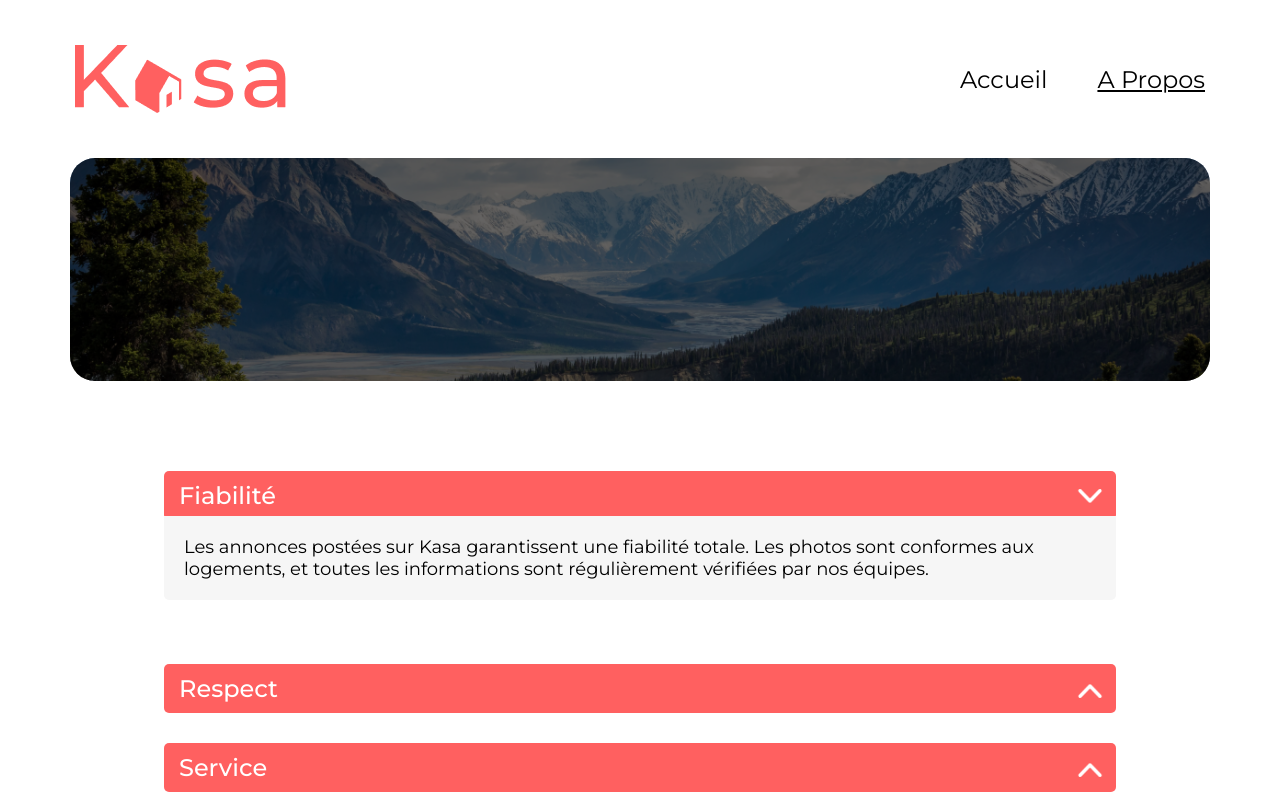
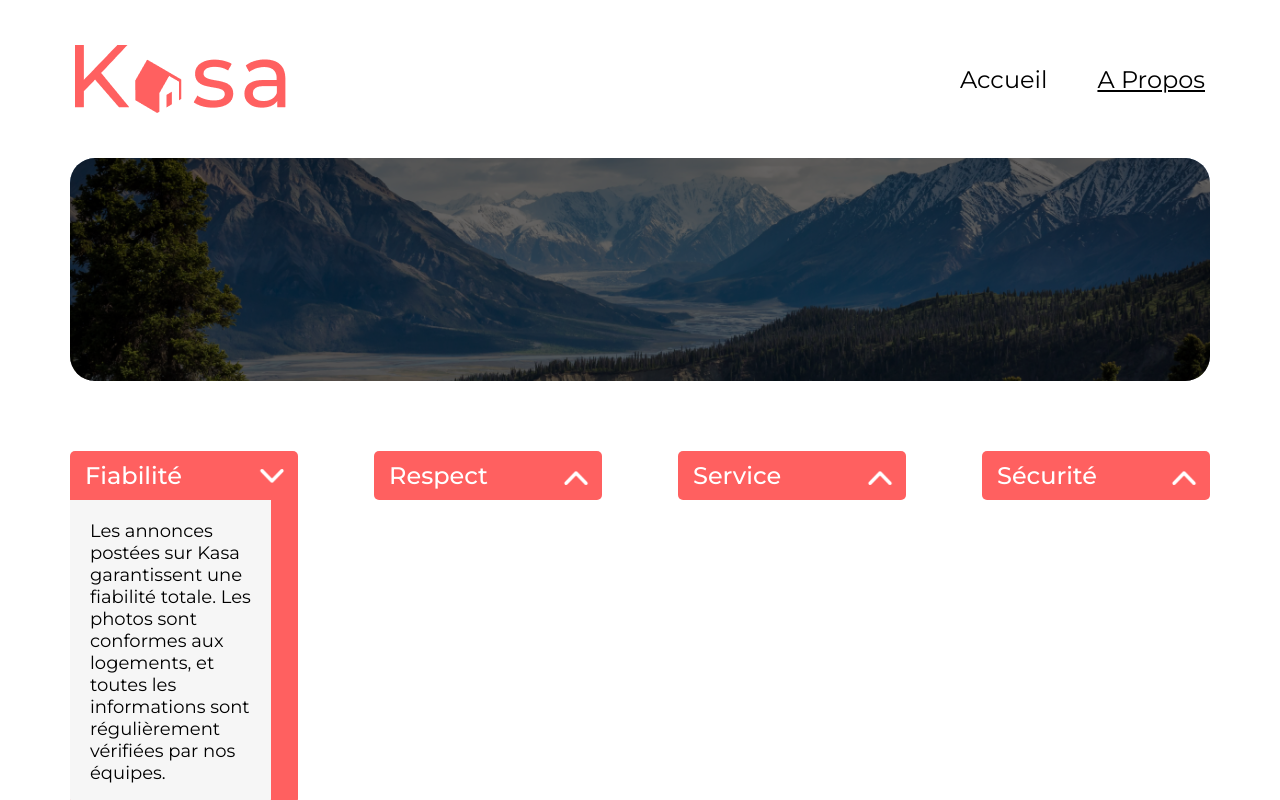
Before and after one commit to Emeline-Wulstecke/Kasa, a React (Vite) app: page /about in a window 1280 px wide. Both pictures are taken after a click on the item "Fiabilité". Shown: the top 800 px of the page. Built offline with nearby package versions, Linux system fonts and the light colour scheme.

Commit message:
update design collapse

```diff
--- a/src/components/Collapse/Collapse.jsx
+++ b/src/components/Collapse/Collapse.jsx
@@ -15,21 +15,21 @@ const CollapseItem = ({ title, content }) => {
 
   return (
     <>
-    <li className="collapse-item " onClick={handleToggle}>
+    <li className = "collapse-item housing-item" onClick={handleToggle}>
       <h2>{title}</h2>
       <img src={iconCollapse} alt="fleche" className={`icon-collapse ${iconClass}`} />
+      <Collapse isOpened={isOpen}>
+      <p className= "collapse-text housing-text" id={textAnim}>{content}</p>
+    </Collapse>
     </li>
-    <Collapse isOpened={isOpen}>
-      <p className= 'collapse-text' id={textAnim}>{content}</p>
-    </Collapse>
   </>
   );
 };
 
 const CollapseList = ({ items }) => {
   return (
-    <article className='collapse' id='collapse-rental'>
-      <ul className='collapse-list' id='collapse-list-rental'>
+    <article className = "collapse housing-collapse">
+      <ul className = "collapse-list housing-list">
         {items.map((item, index) => (
           <CollapseItem key={index} title={item.title} content={item.content} />
         ))}
--- a/src/pages/Rental/rental.scss
+++ b/src/pages/Rental/rental.scss
@@ -74,3 +74,31 @@
         }
     }
 }
+
+.housing-collapse {
+    display: flex;
+    flex-direction: row;
+    width: 100%;
+    padding: 25px 70px 50px;
+
+    .housing-list {
+        display: flex;
+        flex-direction: row;
+        width: 100%;
+        gap: 76px;
+
+}
+
+.housing-item {
+    width: 100%;
+    height: 100%;
+}
+
+    .housing-text {
+    position: relative;
+    bottom: 0px;
+    left: -15px;
+    width: 107%;
+    }
+
+}
```
Also changed, not shown: src/assets/images/Background2.png (deleted), src/assets/images/imgrental.png (deleted), src/components/Collapse/collapse.scss (line endings or trailing spaces).
